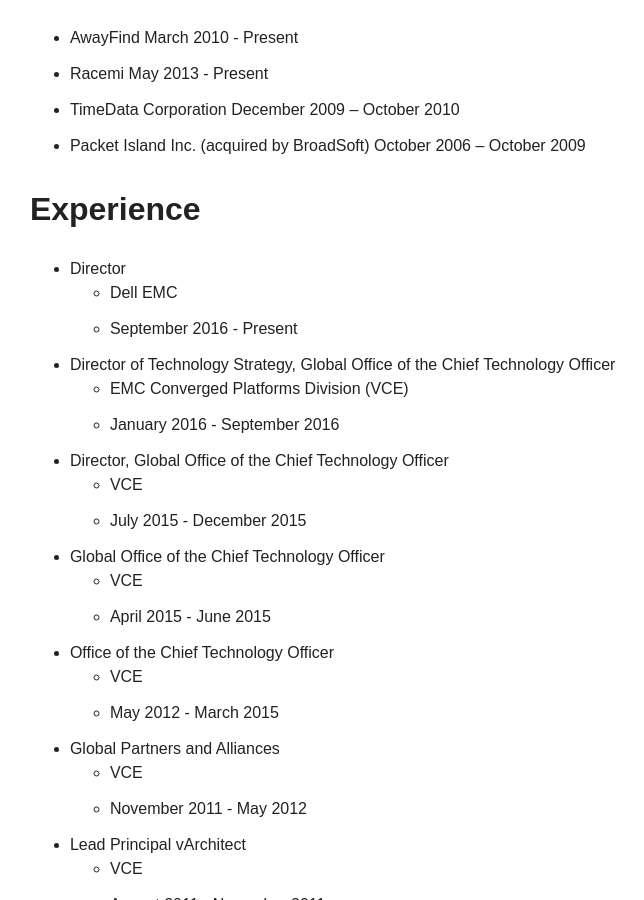
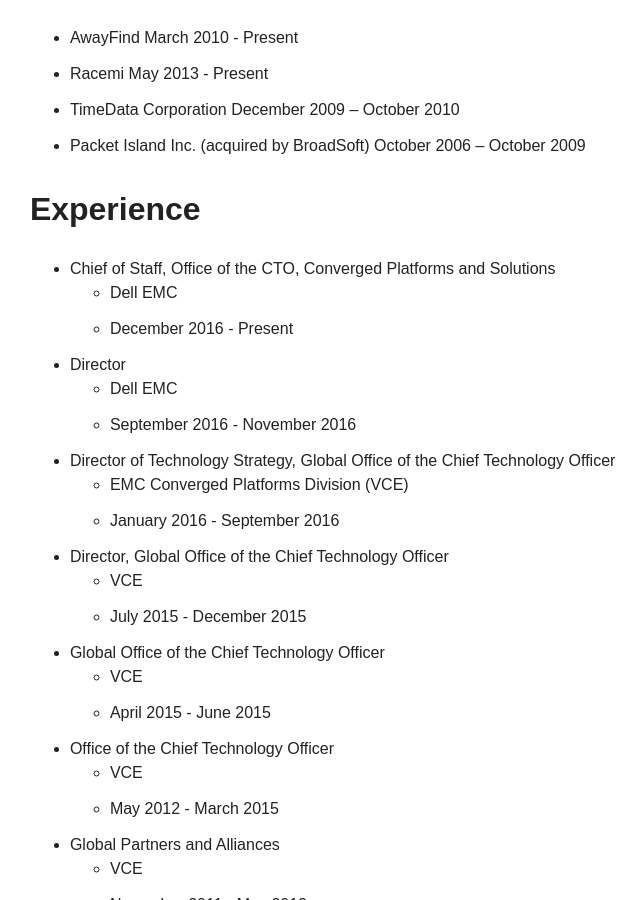
Before and after one commit to nsshommo/jaycuthrell.github.io, a Jekyll site: the page built from resume/index.md, in a window 1280 px wide and 900 px high, scrolled down 1317 px. Shown: the whole window, without its empty margins (256-900 px from the left). Built offline with Jekyll 4.4.1, drawn with Linux system fonts in a browser that asks for light colours; nearby versions of some CDN libraries.

Commit message:
L5 updates

```diff
--- a/resume/index.md
+++ b/resume/index.md
@@ -24,9 +24,12 @@ Previously, I held CTO, VP, and GM roles at Hosted Network, Digitel and NeoNova
 
 ## Experience
 
+- Chief of Staff, Office of the CTO, Converged Platforms and Solutions
+  - Dell EMC
+  - December 2016 - Present
 - Director
   - Dell EMC
-  - September 2016 - Present
+  - September 2016 - November 2016
 - Director of Technology Strategy, Global Office of the Chief Technology Officer
   - EMC Converged Platforms Division (VCE)
   - January 2016 - September 2016
```
Also changed, not shown: index.md (+1 -1 lines).
